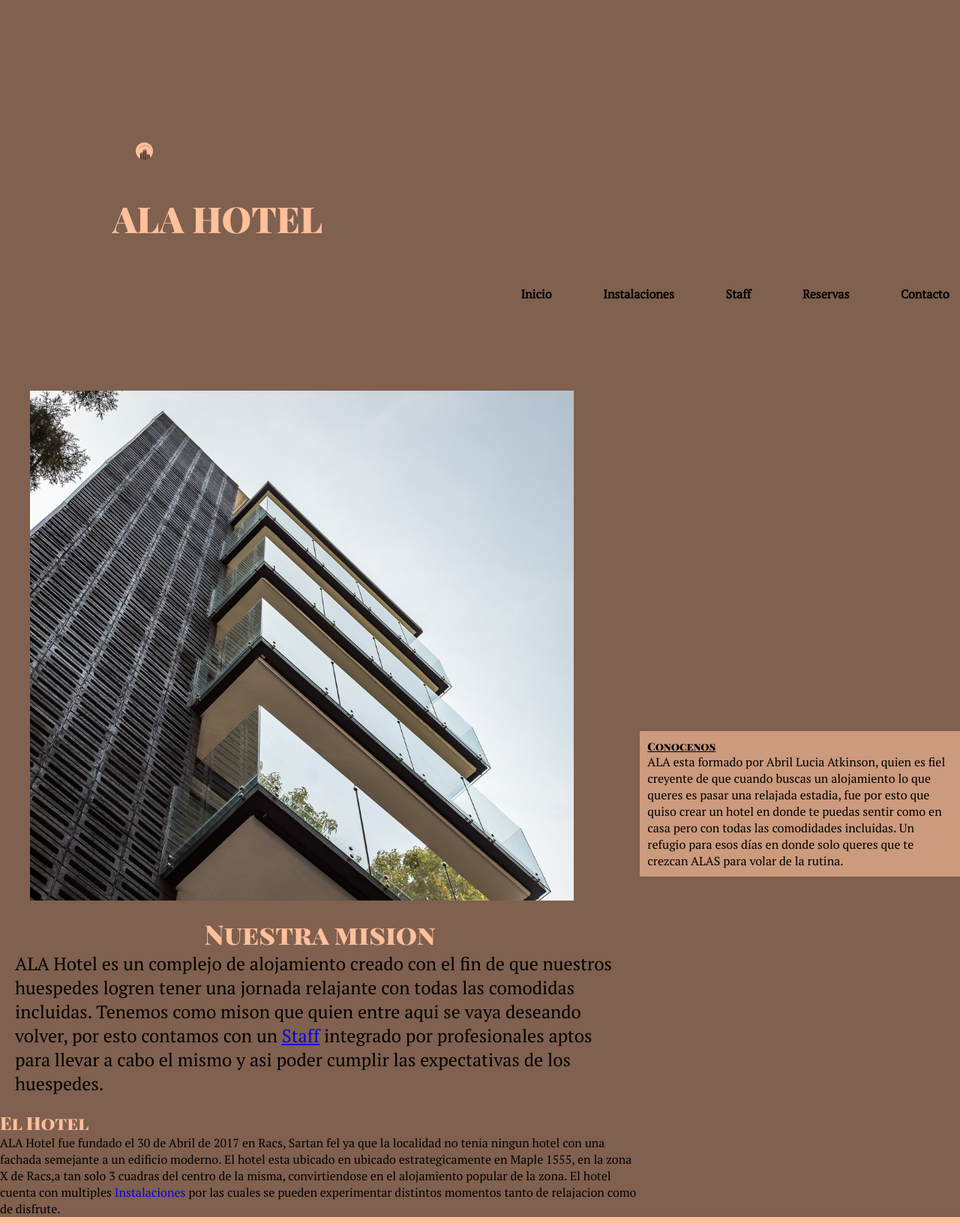
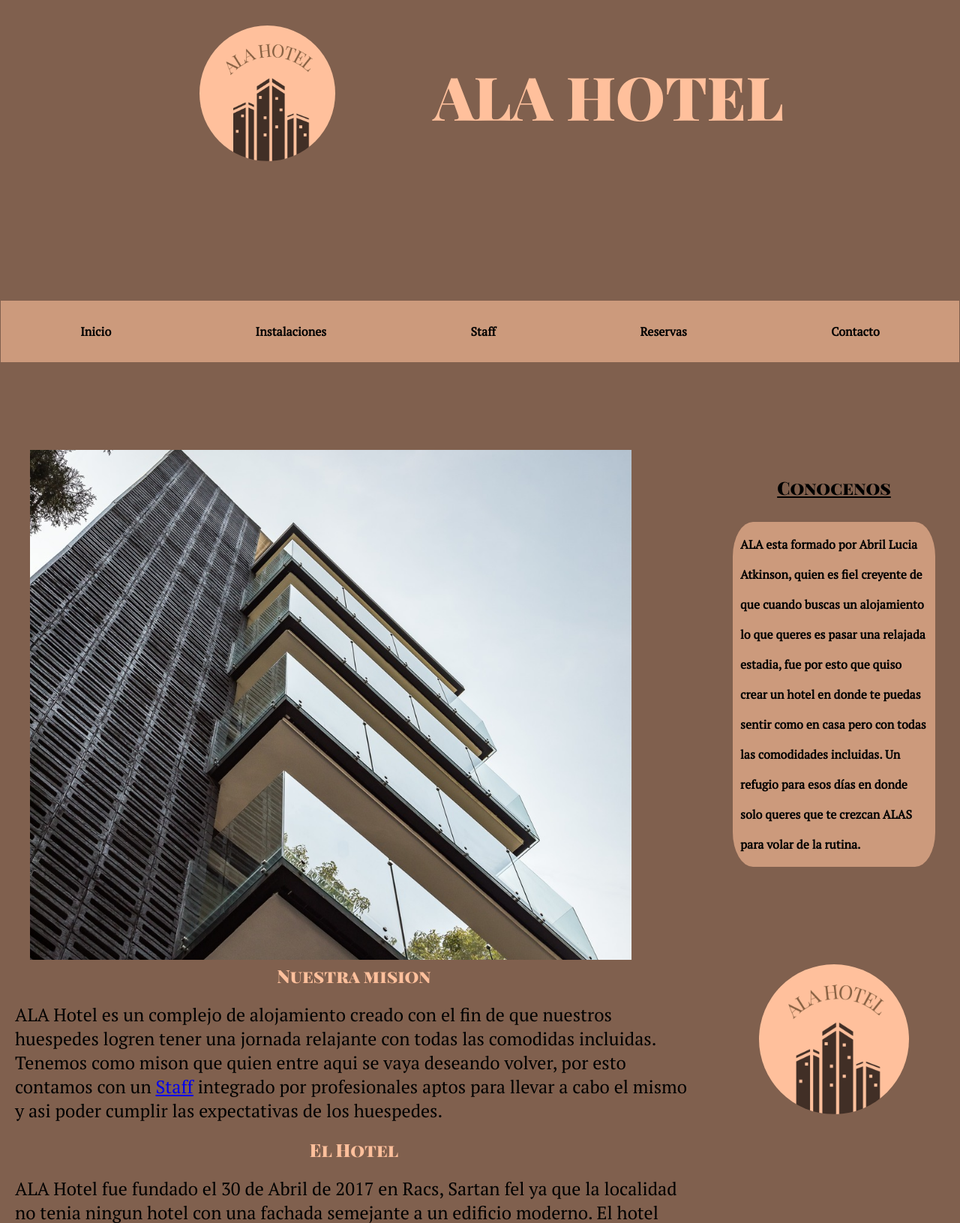
Before and after one commit to abrilatkinson/PreEntrega2Atkinson, a plain HTML site: page index.html in a window 1280 px wide. Shown: the part 30-1661 px from the top of the page at 75% size. Drawn offline with Linux system fonts and the light colour scheme.

Commit message:
cambie aside y header

```diff
--- a/CSS/estilo.css
+++ b/CSS/estilo.css
@@ -3,16 +3,19 @@
     padding: 0;
     box-sizing: border-box;
 }
-.container {  display: grid;
-    grid-template-columns: 1fr 0.5fr;
-    grid-template-rows: 1fr 1fr 1fr 0.5fr;
+.container {
+    display: grid;
+    grid-auto-columns: 1fr;
+    grid-template-columns: 1.5fr 0.5fr;
+    grid-template-rows: 0.8fr 0.8fr 1.5fr 1.5fr 0.6fr;
+    gap: 0px 0px;
     grid-template-areas:
       "header header"
+      "nav nav"
       "main aside"
       "main aside"
       "footer footer";
   }
-
 
 
 
@@ -61,17 +64,26 @@ h3 {
 .header {
     grid-area: header;
     display: flex;
-    justify-content: center;
+    justify-content: space-around;
     align-items: center;
+    margin: 10px;
 
 
 }
 header .tl{
-    margin: 9px 10px;
-    padding: 10px;
+
+    text-align: center;
+    display: flex;
+    flex-direction: row;
+    justify-content: space-around;
+    align-items: center;
+
+}
+header .logo {
+   padding-right: 100px;
 }
 header .logo img {
-    width: 25px;
+    width: 183px;
     border-radius: 50%;
     margin: 30px;
     padding: 1px 1px;
@@ -81,29 +93,32 @@ header .logo img:hover{
     transform: scale(1.5,1.5)
 }
 header h1{
-    font-size: 3rem;
-}
+    font-size: 5rem;
+    font-weight: bold;
 
-.header nav {
 
-    width: 50%;
-    height: 70px;
-    margin: 30px;
-    justify-content: center;
 
 }
+/*Estilos del nav*/
+ nav{
+    grid-area: nav;
+    background-color: #CC9A7C;
+    margin: auto 1px
 
-.header .menu {
+
+ }
+ nav .menu {
 
     list-style-type:none;
-        padding: 0px;
+        padding: 10px;
         width: 100%;
-        margin: 20px;
-        margin-left:180px;
-        margin-top: 150px;
+
+
+
+
         display: flex;
         flex-wrap: nowrap;
-        justify-content: space-around;
+        justify-content: space-around
 
 }
 .menu .item {
@@ -126,7 +141,7 @@ header h1{
 
 
 .menu .item a:hover{
-    background-color: #CC9A7C;
+    background-color: #FFC09C;
     color: #80604E;
     font-weight: bolder;
     border-radius: 50%;
@@ -134,6 +149,8 @@ header h1{
 .img{
 text-align: center;
   }
+
+
   /*Estilos del main*/
   .main {
     grid-area: main;
@@ -149,6 +166,7 @@ text-align: center;
     overflow-x: scroll;
     scroll-snap-type: x mandatory;
     margin-left: 40px;
+    margin-bottom: 5px;
  }
  main .imagenes .imgx{
   flex: 0 0 100%;
@@ -156,11 +174,12 @@ text-align: center;
   object-fit: cover;
   scroll-snap-align: center;
  }
- main .seccion2{
+ main  p{
     margin: 20px;
     font-size: 1.5rem;
  }
- main .seccion2 .agrandar {
+
+ main h2 {
     text-align: center;
 
  }
@@ -175,23 +194,68 @@ text-align: center;
 
 
 
-.logo {
-    text-align: left;
+
+/*Estilos del aside*/
+.aside {
+    grid-area: aside;
+
+    border-radius: 50px;
+    padding: 15px;
+    margin: 18px;
+
+ }
+.aside section{
+    display: flex;
+    flex-direction: column;
+    align-content: flex-end;
+    margin: auto;
+}
+.alogo img{
+    width: 200px;
+    border-radius: 50%;
+    background-color: #CC9A7C;
+;
+
+
+}
+.alogo{
+    text-align: center;
+    margin: 30px 20px;
+    padding: 30px 15px;
+    padding-top: 100px;
+
 }
 
-.aside {
-    grid-area: aside;
+.atl{
+    text-align: center;
+    margin-top: 1px;
+    margin-bottom: 30px;
+    color: black;
+    text-decoration: underline;
+}
+.texta{
     background-color: #CC9A7C;
-    margin: auto;
+    border-radius:10%;
     padding: 10px;
+    line-height: 40px;
+    font-weight: bolder;
+}
 
- }
+
 footer {
     background-color:#FFC09C ;
     padding: 1rem;
-    color: black;
+
 }
  /*Estilos de instalacions*/
+ nav .menu{
+    display: flex;
+    flex-direction: row;
+    justify-content: center
+    x;
+    list-style-type: none;
+
+ }
  .ins {
     text-decoration: none;
     color: #FFC09C;
--- a/index.html
+++ b/index.html
@@ -21,7 +21,7 @@
                   </div>
              <h1 class="title">ALA HOTEL</h1>
             </div>
-
+        </header>
      <nav>
         <ul class="menu">
             <li class="item"> <a href="index.html">Inicio</a></li>
@@ -31,7 +31,6 @@
             <li class="item"> <a href="./Menu/contacto.html">Contacto</a></li>
        </ul>
      </nav>
-    </header>
      <main class="main">
 
                 <div class="imagenes">
@@ -55,10 +54,13 @@
         </main>
         <aside class="aside">
             <section>
-                <h3>Conocenos</h3>
-                <p>
+                <h2 class="atl">Conocenos</h2>
+                <p class="texta">
                     ALA esta formado por Abril Lucia Atkinson, quien es fiel creyente de que cuando buscas un alojamiento lo que queres es pasar una relajada estadia, fue por esto que quiso crear un hotel en donde te puedas sentir como en casa pero con todas las comodidades incluidas.    Un refugio para esos días en donde solo queres que te crezcan ALAS para volar de la rutina.
                 </p>
+                <div class="alogo">
+                   <a href="index.html"> <img src="./Multimedia/AH.png" alt="logo del hotel"></a>
+                </div>
             </section>
         </aside>
         <footer class="footer">
```
Also changed, not shown: Menu/instalaciones.html (+1 -1 lines). Lines whose indentation alone changed are shown as unchanged.
